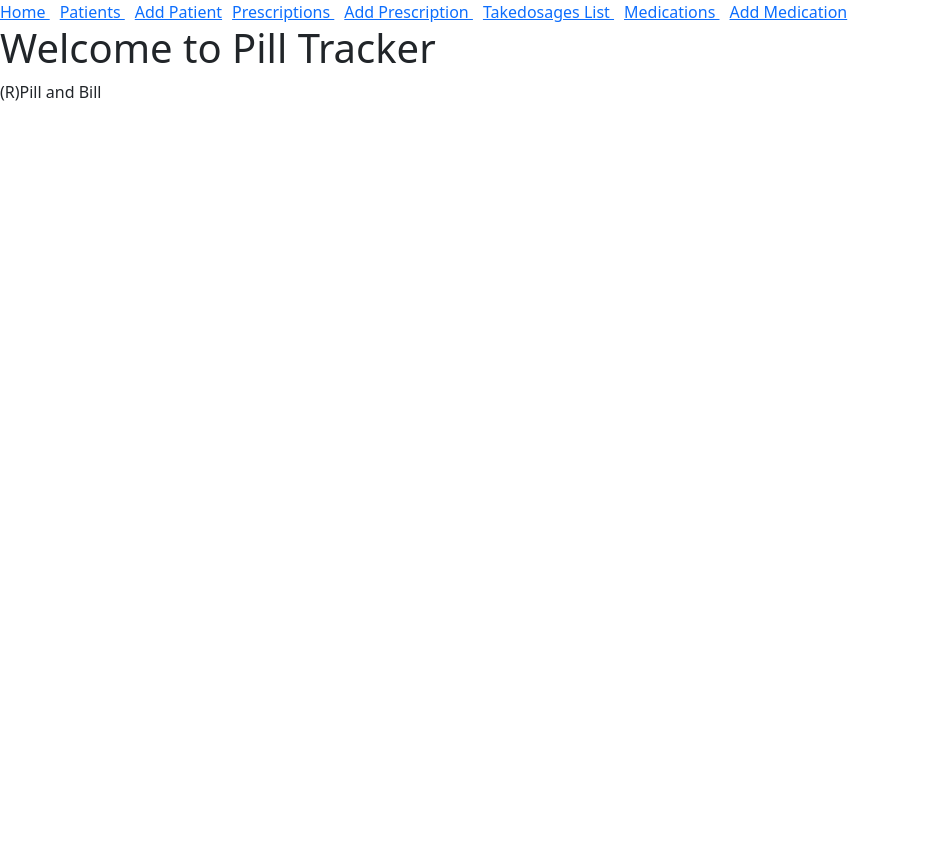
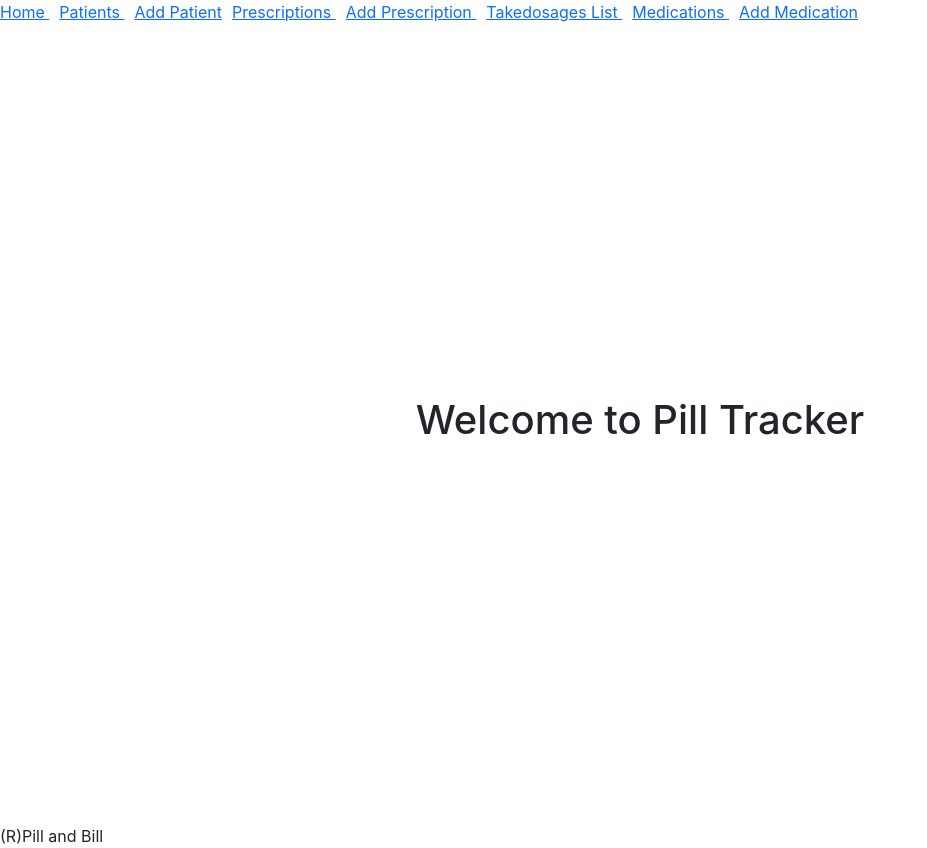
Before and after one commit to ruizj3/pill_and_bill, a React (Create React App) app in the folder pill_tracker/: page / in a window 1280 px wide. Shown: the whole page, without its empty margins (0-927 px from the left). Before the commit the page ends 800 px from the top, so only its background shows below. Built offline with nearby package versions, Linux system fonts and the light colour scheme.

Commit message:
Centered and Nav at top
everything just centered for now

```diff
--- a/pill_tracker/src/App.css
+++ b/pill_tracker/src/App.css
@@ -1,4 +1,8 @@
 .App {
+  display: flex;
+  justify-content: center;
+  align-items: center;
+  min-height: 100vh; /* Full viewport height */
   text-align: center;
 }
 
--- a/pill_tracker/src/App.js
+++ b/pill_tracker/src/App.js
@@ -1,4 +1,6 @@
 import React from 'react';
+import './App.css';
+
 import PatientsContainer from './containers/PatientsContainer'
 import PrescriptionsContainer from './containers/PrescriptionsContainer'
 import TakedosagesContainer from './containers/TakedosagesContainer'
@@ -7,7 +9,6 @@ import MedicationsContainer from './containers/MedicationsContainer'
 import {Route, Routes} from 'react-router-dom'
 import Home from './components/Home'
 import Doctors from './components/Doctors'
-import NavBar from './components/NavBar'
 
 
 class App extends React.Component {
@@ -20,7 +21,6 @@ class App extends React.Component {
     return (
 
       <div className="App">
-        <NavBar/>
 
           <Routes>
             <Route path='/' element={<Home />} />
--- a/pill_tracker/src/components/NavBar.js
+++ b/pill_tracker/src/components/NavBar.js
@@ -4,7 +4,7 @@ import {Link} from 'react-router-dom'
 const NavBar = (props) => {
 
   return (
-    <div>
+    <div className='NavBar'>
       <Link to='/home' style={{paddingRight: '10px'}}>Home  </Link>
       <Link to='/patients/patientsall' style={{paddingRight: '10px'}}>Patients  </Link>
       <Link to='/patients/new' style={{paddingRight: '10px'}}> Add Patient</Link>
--- a/pill_tracker/src/index.css
+++ b/pill_tracker/src/index.css
@@ -1,5 +1,7 @@
-body {
+html, body {
+  height: 100%;
   margin: 0;
+  padding: 0;
   font-family: -apple-system, BlinkMacSystemFont, 'Segoe UI', 'Roboto', 'Oxygen',
     'Ubuntu', 'Cantarell', 'Fira Sans', 'Droid Sans', 'Helvetica Neue',
     sans-serif;
--- a/pill_tracker/src/index.js
+++ b/pill_tracker/src/index.js
@@ -12,7 +12,8 @@ import medicationReducer from './reducers/medicationReducer'
 import doctorReducer from './reducers/doctorReducer'
 
 import App from './App';
-
+import './index.css';
+import NavBar from './components/NavBar'
 //const composeEnhancers = window.__REDUX_DEVTOOLS_EXTENSION_COMPOSE__ || compose;
 
 // Automatically adds the thunk middleware and the Redux DevTools extension
@@ -34,6 +35,7 @@ const root = createRoot(container); // Create a root
 root.render(
   <Provider store={store}>
     <Router>
+      <NavBar/>
       <App />
       (R)Pill and Bill
     </Router>
```
